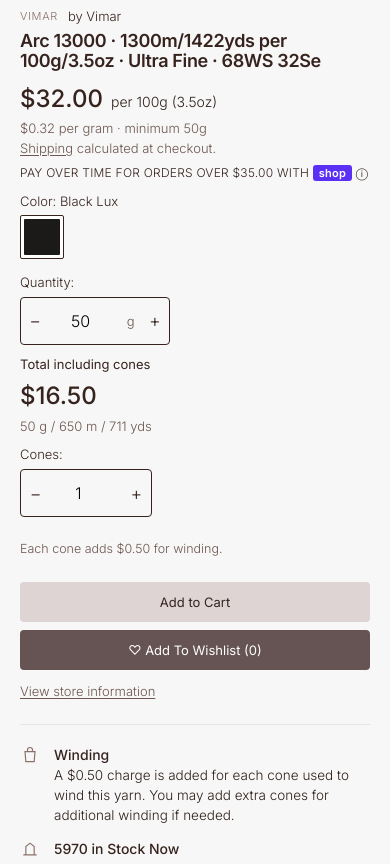
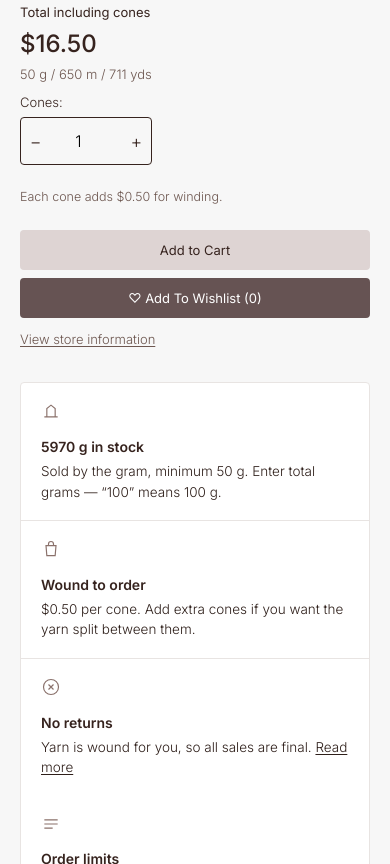
Before and after one commit to aramshakh/product-card-mockup, a plain HTML site: page index.html in a window 390 px wide. Shown: the part 1136-2000 px from the top of the page. Drawn offline with Linux system fonts and the light colour scheme.

Commit message:
Fix stretched product image and close the dead space under it
- img was rendered 525x702 from a 700x700 source: missing height:auto
- purchase facts and order limits moved into a full-width 4-card strip
- gallery made sticky; columns now end 32px apart instead of 287px

Co-Authored-By: Claude Opus 5 <noreply@anthropic.com>

```diff
--- a/index.html
+++ b/index.html
@@ -27,7 +27,7 @@ body{
   font-size:15.6px; font-weight:300; line-height:1.4;
 }
 a{color:inherit}
-img{max-width:100%;display:block}
+img{max-width:100%;height:auto;display:block}
 .page-width{max-width:var(--page);margin:0 auto;padding:0 20px}
 
 /* ---------- демо-панель (её на реальном сайте нет) ---------- */
@@ -66,7 +66,7 @@ img{max-width:100%;display:block}
 /* ---------- товар ---------- */
 .product{display:grid;grid-template-columns:minmax(0,555px) 387px;gap:48px;
   justify-content:center;align-items:start}
-.product__right{position:sticky;top:56px}
+.product__left{position:sticky;top:56px}
 .gallery-wrap{position:relative}
 .variant-badge{position:absolute;right:12px;bottom:12px;background:rgba(255,255,255,.92);
   border-radius:3px;padding:5px 10px;font-size:12px;color:var(--ink)}
@@ -135,6 +135,15 @@ h1{font-size:18px;font-weight:600;line-height:1.15;letter-spacing:-.36px;color:v
 .cf-dont li:before{content:"✕";color:#a3736a}
 .cf-related{margin-top:20px;font-size:14px;color:#6b5a54}
 .cf-related a{color:inherit;text-decoration:underline;text-underline-offset:2px}
+
+.facts-strip{display:grid;grid-template-columns:repeat(4,1fr);margin:34px 0 0;
+  background:#fff;border:1px solid var(--line-soft);border-radius:4px}
+.fact-card{padding:18px 20px;border-right:1px solid var(--line-soft)}
+.fact-card:last-child{border-right:0}
+.fact-card svg{margin-bottom:10px}
+.fact-card b{display:block;font-size:14px;font-weight:600;color:var(--ink);margin-bottom:5px}
+.fact-card p{margin:0;font-size:13.5px;line-height:1.5;color:var(--ink-2)}
+.fact-card a{text-decoration:underline;text-underline-offset:2px}
 
 /* ---------- вкладка «Структура» ---------- */
 #doc{display:none;padding:34px 0 24px;max-width:900px}
@@ -247,7 +256,11 @@ footer{background:var(--pink);margin-top:56px;padding:34px 0 24px}
 
 @media (max-width:900px){
   .product{grid-template-columns:1fr;gap:24px}
-  .product__right{position:static}
+  .product__left{position:static}
+  .facts-strip{grid-template-columns:1fr 1fr}
+  .fact-card{border-bottom:1px solid var(--line-soft)}
+  .fact-card:nth-child(2n){border-right:0}
+  .fact-card:nth-last-child(-n+2){border-bottom:0}
   .cols2{grid-template-columns:1fr;gap:0}
   .calcs{grid-template-columns:1fr}
   .calc{border-right:0;border-bottom:1px solid var(--line-soft)}
@@ -258,6 +271,10 @@ footer{background:var(--pink);margin-top:56px;padding:34px 0 24px}
   .nav a{font-size:14px}
 }
 @media (max-width:560px){
+  .gallery{max-height:58vh;overflow:hidden;display:flex;align-items:center;justify-content:center}
+  .facts-strip{grid-template-columns:1fr}
+  .fact-card{border-right:0;border-bottom:1px solid var(--line-soft)}
+  .fact-card:last-child{border-bottom:0}
   .demo{padding:8px 16px;gap:10px;font-size:12px}
   .demo small,.demo .sp{display:none}
   .demo-toggle button{padding:5px 10px;font-size:12px}
@@ -367,31 +384,31 @@ footer{background:var(--pink);margin-top:56px;padding:34px 0 24px}
         </div>
         <a class="store-link" href="#">View store information</a>
       </div>
-
-      <div class="advantages">
-        <div class="adv">
-          <svg width="20" height="20" viewBox="0 0 24 24" fill="none" stroke="#8a716b" stroke-width="1.4"><path d="M6 8h12l-1 12H7L6 8z"/><path d="M9 8V6a3 3 0 0 1 6 0v2"/></svg>
-          <div><b>Winding</b><p>A $0.50 charge is added for each cone used to wind this yarn. You may add extra cones for additional winding if needed.</p></div>
-        </div>
-        <div class="adv">
-          <svg width="20" height="20" viewBox="0 0 24 24" fill="none" stroke="#8a716b" stroke-width="1.4"><path d="M4 19h16M7 19V9l5-4 5 4v10"/></svg>
-          <div><b>5970 in Stock Now</b><p>Yarn sold by gram (min 50g). Enter total grams — e.g. "100" for 100g. Unless stated otherwise.</p></div>
-        </div>
-        <div class="adv">
-          <svg width="20" height="20" viewBox="0 0 24 24" fill="none" stroke="#8a716b" stroke-width="1.4"><circle cx="12" cy="12" r="9"/><path d="M9 9l6 6M15 9l-6 6"/></svg>
-          <div><b>No returns</b><p>Due to the custom-wound nature of our yarn and storage requirements, all sales are final. We do n… <span class="more">Read more</span></p></div>
-        </div>
-      </div>
-
-      <h2 class="limit-title">Limit purchases</h2>
-      <table class="custom-limit-table">
-        <tbody>
-          <tr><th>Min (g)</th><th>Max (g)</th></tr>
-          <tr><td>50</td><td>5970</td></tr>
-        </tbody>
-      </table>
     </div>
   </div>
+  <div class="facts-strip">
+    <div class="fact-card">
+      <svg width="20" height="20" viewBox="0 0 24 24" fill="none" stroke="#8a716b" stroke-width="1.4"><path d="M4 19h16M7 19V9l5-4 5 4v10"/></svg>
+      <b>5970 g in stock</b>
+      <p>Sold by the gram, minimum 50 g. Enter total grams — “100” means 100 g.</p>
+    </div>
+    <div class="fact-card">
+      <svg width="20" height="20" viewBox="0 0 24 24" fill="none" stroke="#8a716b" stroke-width="1.4"><path d="M6 8h12l-1 12H7L6 8z"/><path d="M9 8V6a3 3 0 0 1 6 0v2"/></svg>
+      <b>Wound to order</b>
+      <p>$0.50 per cone. Add extra cones if you want the yarn split between them.</p>
+    </div>
+    <div class="fact-card">
+      <svg width="20" height="20" viewBox="0 0 24 24" fill="none" stroke="#8a716b" stroke-width="1.4"><circle cx="12" cy="12" r="9"/><path d="M9 9l6 6M15 9l-6 6"/></svg>
+      <b>No returns</b>
+      <p>Yarn is wound for you, so all sales are final. <a href="#">Read more</a></p>
+    </div>
+    <div class="fact-card">
+      <svg width="20" height="20" viewBox="0 0 24 24" fill="none" stroke="#8a716b" stroke-width="1.4"><path d="M4 7h16M4 12h16M4 17h10"/></svg>
+      <b>Order limits</b>
+      <p>Minimum 50 g · maximum 5970 g, which is all that is left on this cone.</p>
+    </div>
+  </div>
+
   <section class="desc-full" id="desc-new">
     <h2>About this yarn</h2>
     <p class="sub">Arc 13000 by Vimar · sold by the gram, wound to order</p>
```
Also changed, not shown: src/template.html (+43 -26 lines).
